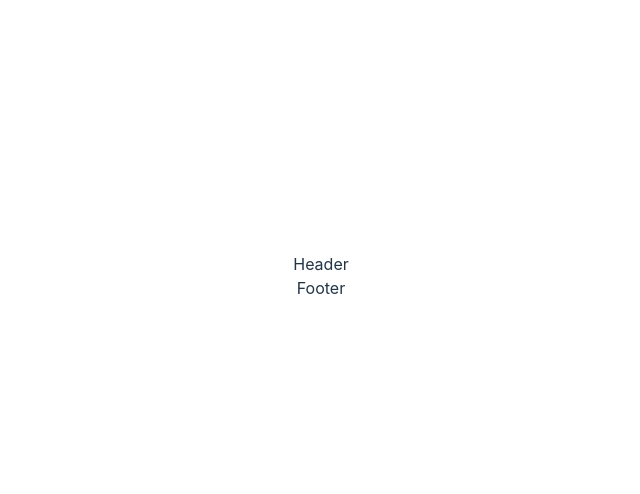
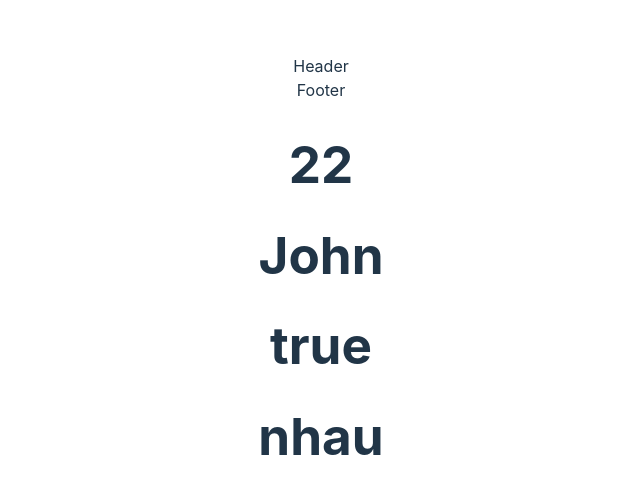
Before and after one commit to DatTranConggg/react-journey, a React (Vite) app: page / in a window 1280 px wide. Shown: the part 124-618 px from the top of the page, without its empty margins (319-959 px from the left). Built offline with nearby package versions, Linux system fonts and the light colour scheme.

Commit message:
:fire: add set up props with model in ts

```diff
--- a/src/App.tsx
+++ b/src/App.tsx
@@ -1,14 +1,25 @@
 import './App.css'
 import { Header, Footer } from './components/common'
+import { Student } from './features/labs/Student'
+import { StudentModel } from './models'
+
+function App() {
+
+  const john: StudentModel = {
+    name: "John",
+    age: 22,
+    isHero: true,
+    hobbyList: 'nhau'
+  }
 
 
-
-function App() {
 
   return (
     <>
       <Header></Header>
       <Footer></Footer>
+
+      <Student student={john} />
     </>
   )
 }
--- a/src/features/labs/Student.tsx
+++ b/src/features/labs/Student.tsx
@@ -1,12 +1,18 @@
-import * as React from 'react';
+import { StudentModel } from "../../models/student";
+
 
 export interface StudentProps {
+  student: StudentModel
 }
 
-export default function Student (props: StudentProps) {
+export function Student ({ student }: StudentProps) {
+  const { name, age, isHero, hobbyList } = student
   return (
     <div>
-
+      <h1>{ age }</h1>
+      <h1>{ name }</h1>
+      <h1>{ isHero ? "true" : 'false'}</h1>
+      <h1>{ hobbyList }</h1>
     </div>
   );
 }
--- /dev/null
+++ b/src/models/index.ts
@@ -0,0 +1 @@
+export * from './student'
--- /dev/null
+++ b/src/models/student.ts
@@ -0,0 +1,6 @@
+export interface StudentModel {
+    name: string,
+    age: number,
+    isHero ?: boolean,
+    hobbyList: string,
+}
```
